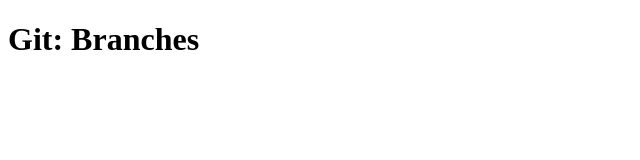
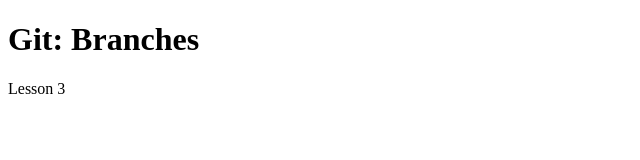
Before and after one commit to Zizacod/git_61_lesson3, a plain HTML site: page index.html in a window 1280 px wide. Shown: the full height of the page, 0-640 px from the left. Drawn offline with Linux system fonts and the light colour scheme.

Commit message:
add info

```diff
--- a/index.html
+++ b/index.html
@@ -8,6 +8,7 @@
 <body>
     <div id="root">
         <h1>Git: Branches</h1>
+        <div>Lesson 3</div>
     </div>
 </body>
 </html>
```
